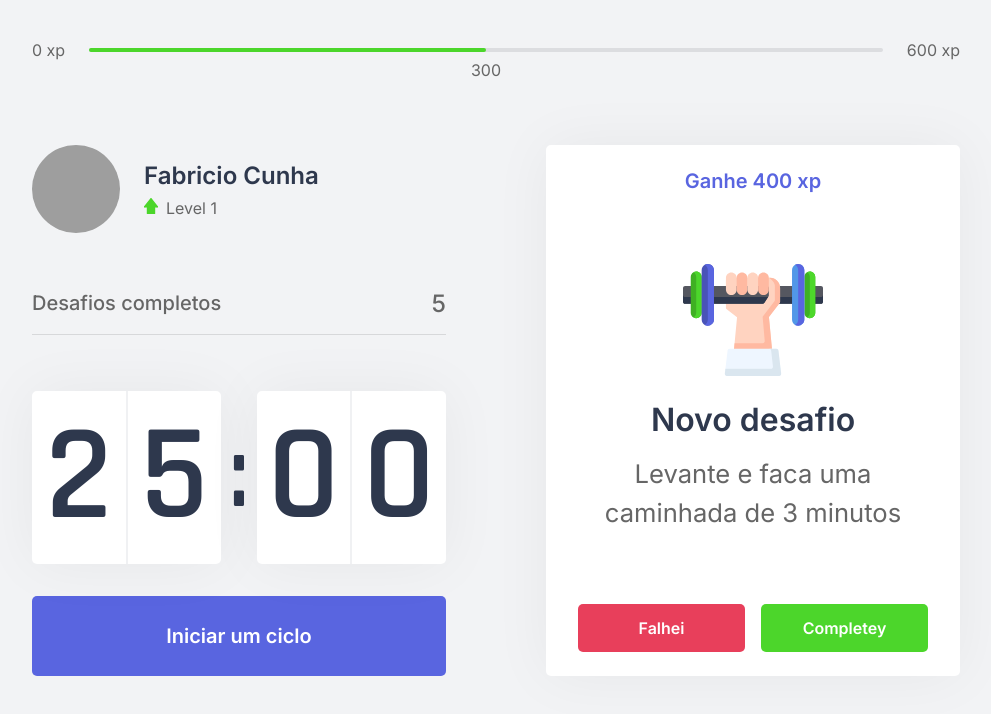
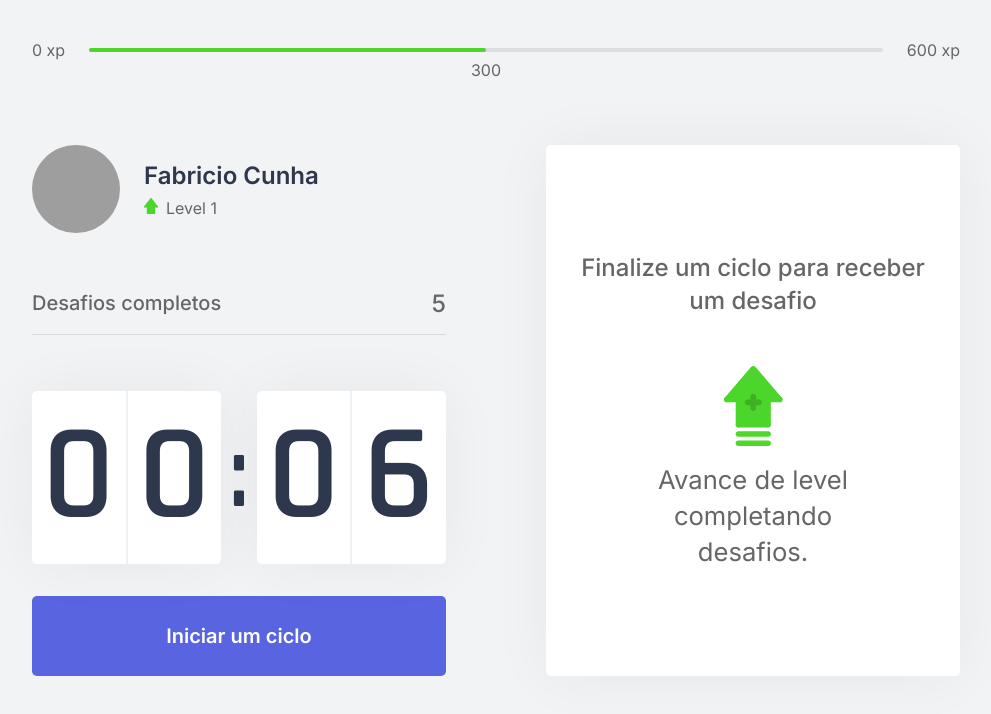
Before and after one commit to fabriciocunhauk/moveit-nextjs, a Next.js app: page / in a window 1280 px wide. Shown: the top 714 px of the page, without its empty margins (144-1135 px from the left). Built offline with nearby package versions, Linux system fonts and the light colour scheme; grey boxes are pictures that could not be loaded.

Commit message:
Added createdContext functionality for the cards

```diff
--- /dev/null
+++ b/challenges.json
@@ -0,0 +1,62 @@
+[
+    {
+        "type": "body",
+        "description": "Estique um de seus braços com a palma da mão virada para frente e puxe os dedos para cima por 10 segundos por mão.",
+        "amount": 80
+    },
+    {
+        "type": "body",
+        "description": "Estique seu braço contra o peito e puxe-o utilizando o outro braço por 10 segundos por braço.",
+        "amount": 60
+    },
+    {
+        "type": "body",
+        "description": "Puxe seu pescoço com a ajuda da mão para a direita e para a esquerda, permanecendo na posição por alguns segundos.",
+        "amount": 70
+    },
+    {
+        "type": "body",
+        "description": "Com as duas mãos na parte de trás da cabeça, leve-a para baixo, alongando a parte de trás da região.",
+        "amount": 60
+    },
+    {
+        "type": "body",
+        "description": "Cruze as pernas e desça com as mãos esticadas em direção ao chão. Repita o movimento com a outra perna na frente.",
+        "amount": 100
+    },
+    {
+        "type": "body",
+        "description": "Sentado, abra as pernas e tente encostar as palmas das mãos no chão, repita 3 vezes por 5 segundos.",
+        "amount": 80
+    },
+    {
+        "type": "body",
+        "description": "Puxe o joelho de encontro ao peito e segure, troque de perna após 10 segundos.",
+        "amount": 50
+    },
+    {
+        "type": "body",
+        "description": "Sentado, cruze uma perna e incline seu tronco à frente, troque de perna após 10 segundos.",
+        "amount": 80
+    },
+    {
+        "type": "eye",
+        "description": "Sentado, feche os olhos e cubra-os com as palmas da mão durante 2 minutos, depois abra normalmente.",
+        "amount": 90
+    },
+    {
+        "type": "eye",
+        "description": "Em algum ambiente aberto, olhe o mais longe que puder em quatro direções por 3s, mexa apenas os olhos. Repita 3 vezes.",
+        "amount": 140
+    },
+    {
+        "type": "eye",
+        "description": "Usando os polegares, massage a área abaixo das sobrancelhas em movimentos circulares por 15 segundos.",
+        "amount": 70
+    },
+    {
+        "type": "body",
+        "description": "Em pé, gire a cintura o máximo que puder para a esquerda, segure por cinco segundos. Repita para a direita.",
+        "amount": 90
+    }
+]
--- a/src/components/ChallengeBox.jsx
+++ b/src/components/ChallengeBox.jsx
@@ -1,18 +1,20 @@
+import { useContext } from 'react';
+import { ChallengesContext } from '../contexts/ChallengesContext';
 import styles from '../styles/components/ChallengeBox.module.css';
 
 export function ChallengeBox() {
-    const hasActiveChallenge = true;
+    const { activeChallenge } = useContext(ChallengesContext)
 
     return (
         <div className={styles.challengeBoxContainer}>
-            { hasActiveChallenge ? (
+            { activeChallenge ? (
                 <div className={styles.challengeActive}>
-                    <header>Ganhe 400 xp</header>
+                    <header>Ganhe {activeChallenge.amount} xp</header>
 
                     <main>
-                        <img src="icons/body.svg" alt="" />
+                        <img src={`icons/${activeChallenge.type}.svg`} alt="icon" />
                         <strong>Novo desafio</strong>
-                        <p>Levante e faca uma caminhada de 3 minutos</p>
+                        <p>{activeChallenge.description}</p>
                     </main>
 
                     <footer>
@@ -24,7 +26,7 @@ export function ChallengeBox() {
                 <div className={styles.challengeNotActive}>
                     <strong>Finalize um ciclo para receber um desafio</strong>
                     <p>
-                        <img src="icons /level-up.svg" alt="Level up" />
+                        <img src="icons/level-up.svg" alt="Level up" />
                 Avance de level completando desafios.
             </p>
                 </div>
--- a/src/components/Countdown.tsx
+++ b/src/components/Countdown.tsx
@@ -1,10 +1,13 @@
-import { useEffect, useState } from 'react';
+import { useContext, useEffect, useState } from 'react';
+import { ChallengesContext } from '../contexts/ChallengesContext';
 import styles from '../styles/components/Countdown.module.css';
 
 let countdownTimeout: NodeJS.Timeout;
 
 export function Countdown() {
-    const [time, setTime] = useState(25 * 60);
+    const { startNewChallenge } = useContext(ChallengesContext)
+
+    const [time, setTime] = useState(0.1 * 60);
     const [isActive, setIsActive] = useState(false);
     const [hasFinished, setHasFinished] = useState(false);
 
@@ -32,6 +35,7 @@ export function Countdown() {
         } else if (isActive && time === 0) {
             setHasFinished(true);
             setIsActive(false);
+            startNewChallenge();
         }
     }, [isActive, time])
 
--- /dev/null
+++ b/src/contexts/ChallengesContext.tsx
@@ -0,0 +1,56 @@
+import { createContext, useState, ReactNode } from 'react'
+import challenges from '../../challenges.json';
+
+interface Challenge {
+    type: 'body' | 'eye';
+    description: string;
+    amount: number;
+}
+
+interface ChallengesContextData {
+    level: number;
+    currentExperience: number;
+    challengesCompleted: number;
+    levelUp: () => void;
+    startNewChallenge: () => void;
+    activeChallenge: Challenge;
+}
+
+interface ChallengesProviderProps {
+    children: ReactNode;
+}
+
+export const ChallengesContext = createContext({} as ChallengesContextData);
+
+export function ChallengesProvider({ children }: ChallengesProviderProps) {
+    const [level, setLevel] = useState(1);
+    const [currentExperience, setCurrentExperience] = useState(0);
+    const [challengesCompleted, setChallengesCompleted] = useState(0);
+
+    const [activeChallenge, setActiveChallenge] = useState(null);
+
+
+    function levelUp() {
+        setLevel(level + 1);
+    }
+
+    function startNewChallenge() {
+        const randomChallengeIndex = Math.floor(Math.random() * challenges.length);
+        const challenge = challenges[randomChallengeIndex];
+
+        setActiveChallenge(challenge);
+    }
+
+    return (
+        <ChallengesContext.Provider value={{
+            level,
+            currentExperience,
+            challengesCompleted,
+            levelUp,
+            startNewChallenge,
+            activeChallenge
+        }}>
+            {children}
+        </ChallengesContext.Provider>
+    )
+}
--- a/src/pages/_app.tsx
+++ b/src/pages/_app.tsx
@@ -1,7 +1,13 @@
+import { ChallengesProvider } from '../contexts/ChallengesContext';
 import '../styles/global.css';
 
 function MyApp({ Component, pageProps }) {
-  return <Component {...pageProps} />
+  return (
+
+    <ChallengesProvider>
+      <Component {...pageProps} />
+    </ChallengesProvider>
+  )
 }
 
 export default MyApp
```
